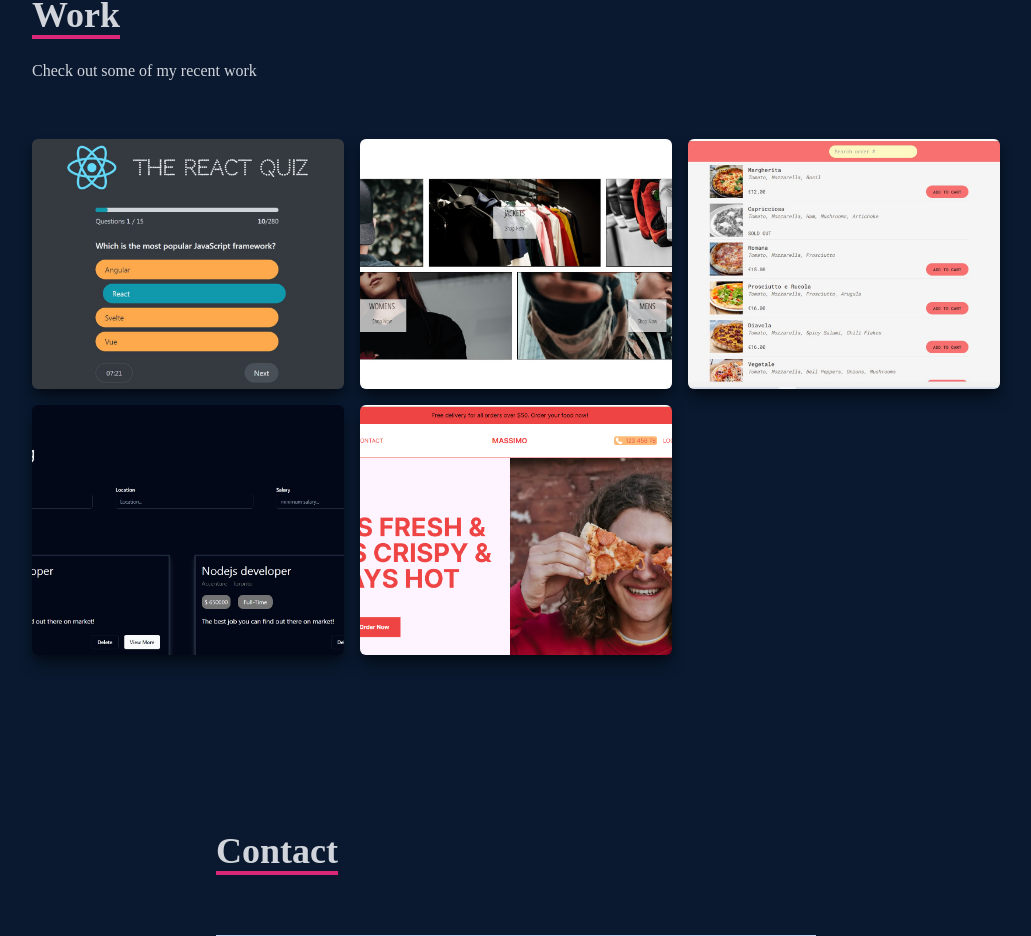
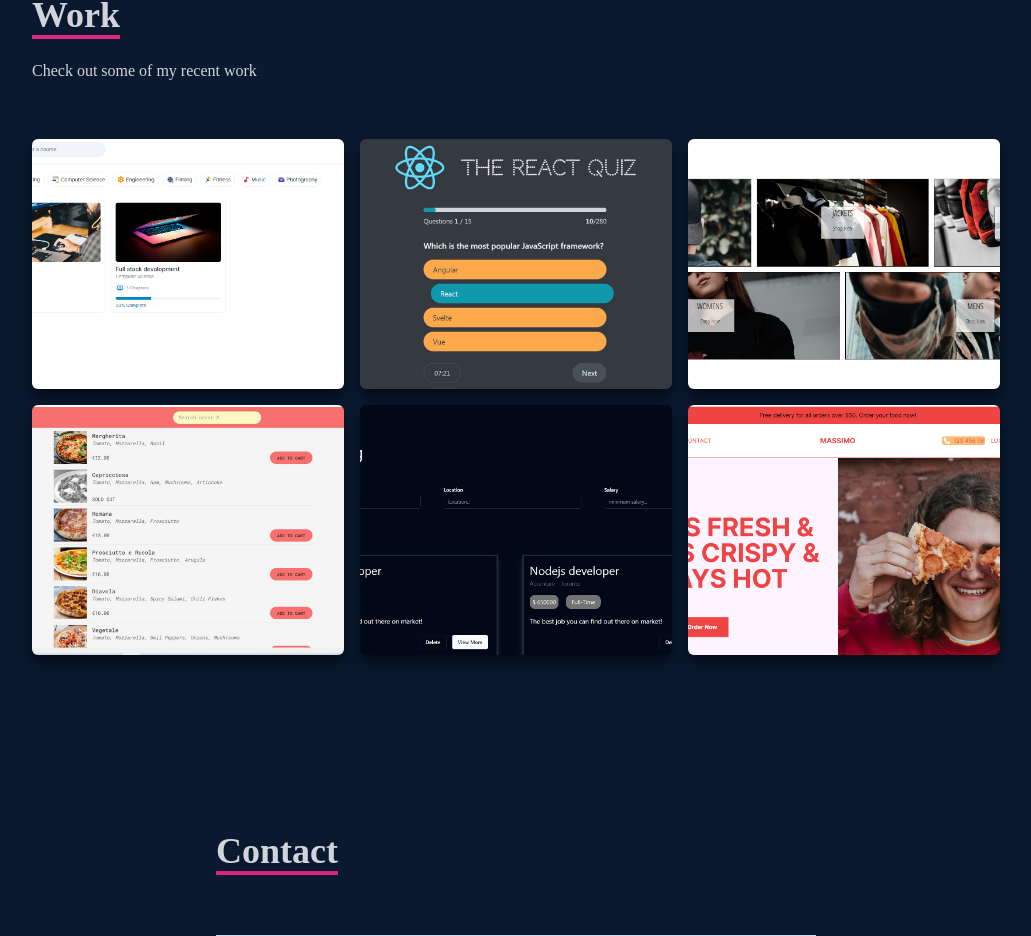
Before and after one commit to samikhaling/Portfolio, a React (Create React App) app: page / in a window 1280 px wide. Shown: the part 2475-3411 px from the top of the page, without its empty margins (124-1155 px from the left). Built offline with nearby package versions, Linux system fonts and the light colour scheme.

Commit message:
project added

```diff
--- a/src/data/data.js
+++ b/src/data/data.js
@@ -3,38 +3,46 @@ import clothing from '../assets/projects/samclothing.jpg'
 import pizza from '../assets/projects/pizza.jpg'
 import jobpost from '../assets/projects/jobposting.jpg'
 import quizz from '../assets/projects/quizz.jpg'
+import lms from '../assets/projects/lms-learning.png'
 
 export const data=[
+     {
+        id:1,
+        name:"Lms-Learning using Next.js",
+        image:lms,
+        github:"https://github.com/samikhaling/lms-tutorial",
+        live:"https://lms-tutorial-rho.vercel.app/",
+    },
     {
-        id:1,
+        id:2,
         name:"React quizz application",
         image:quizz,
         github:"https://github.com/samikhaling/react-quiz",
         live:"https://samir-react-quizz.netlify.app/",
     },
     {
-        id:2,
+        id:3,
         name:"Ecommerce for clothing",
         image:clothing,
         github:"https://github.com/samikhaling/samirclothing",
         live:"https://samir-clothing.netlify.app/",
     },
     {
-        id:3,
+        id:4,
         name:"Pizza order application",
         image:pizza,
         github:"https://github.com/samikhaling/pizza-delivery",
         live:"https://fast-pizzadelivery.netlify.app/",
     },
     {
-        id:4,
+        id:5,
         name:"Job Posting application",
         image:jobpost,
         github:"https://github.com/samikhaling/job-post",
         live:"https://job-post-76qs4xqtj-samikhaling.vercel.app/jobs",
     },
     {
-        id:5,
+        id:6,
         name:"Restaurent booking application",
         image:restaurent,
         github:"https://github.com/samikhaling/restaurent",
```
Also changed, not shown: src/assets/projects/lms-learning.png (added).
